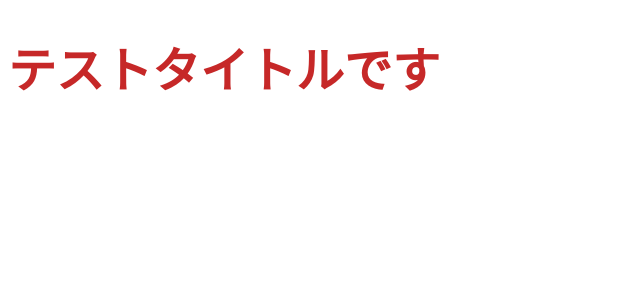
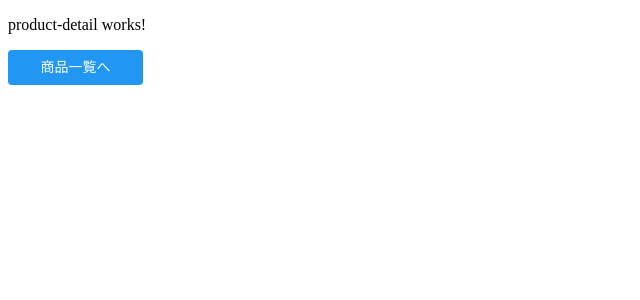
Before and after one commit to NillageNakamura/Angular_lesson, an Angular app: page /products/1 in a window 1280 px wide. Shown: the top 300 px of the page, without its empty margins (0-640 px from the left). Built offline with nearby package versions, Linux system fonts and the light colour scheme.

Commit message:
ページ間リンク作成

```diff
--- a/src/app/app.component.html
+++ b/src/app/app.component.html
@@ -1 +1 @@
-<h1>{{ title }}</h1>
+<router-outlet></router-outlet>
--- a/src/app/product/product-detail/product-detail.component.html
+++ b/src/app/product/product-detail/product-detail.component.html
@@ -1 +1,4 @@
 <p>product-detail works!</p>
+<div class="button" routerLink="/products">
+  商品一覧へ
+</div>
--- a/src/app/product/product-list/product-list.component.html
+++ b/src/app/product/product-list/product-list.component.html
@@ -1 +1,8 @@
 <p>product-list works!</p>
+<div class="button" [routerLink]="['/products', id]">
+  商品詳細へ
+</div>
+
+<!-- [] で囲った属性は、Angularでは要素に対して Javascript の要素を入力するという意味になります。
+
+[routerLink] は、配列を受け取ります。配列の各要素は、ルーティングの階層を表していて、['/products', 'test'] なら <div class="button" routerLink="/products/test"> と書いたときと全く同じ動きをします。 -->
--- a/src/app/product/product-list/product-list.component.ts
+++ b/src/app/product/product-list/product-list.component.ts
@@ -6,6 +6,7 @@ import { Component, OnInit } from '@angular/core';
   styleUrls: ['./product-list.component.css']
 })
 export class ProductListComponent implements OnInit {
+  id = '100';
 
   constructor() { }
 
--- a/src/styles.css
+++ b/src/styles.css
@@ -1 +1,24 @@
 /* You can add global styles to this file, and also import other style files */
+.button {
+  display: flex;
+  justify-content: center;
+  align-items: center;
+  height: 35px;
+  width: 135px;
+  border-radius: 4px;
+  background-color: #2196F3;
+  color: #FFFFFF;
+  font-size: 14px;
+  line-height: 21px;
+  cursor: pointer;
+
+  &.black {
+    background-color: #212121;
+  }
+
+  &.white {
+    color: #212121;
+    background-color: white;
+    border: 1px solid #212121;
+  }
+}
```
